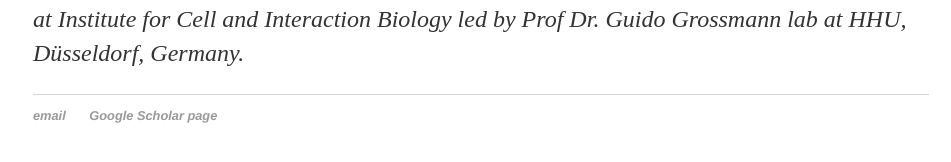
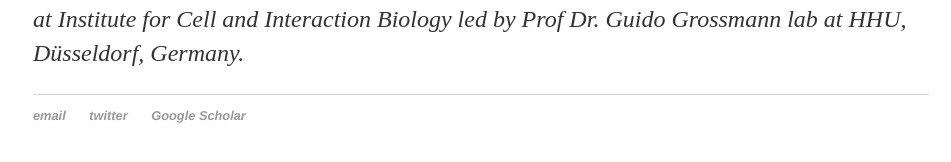
Before and after one commit to milanzupunski/milanzupunski.github.io, a Jekyll site: the page built from index.html, in a window 1280 px wide. Shown: the part 228-390 px from the top of the page, without its empty margins (159-1110 px from the left). Built offline with Jekyll 4.4.1, drawn with Linux system fonts in a browser that asks for light colours; Markdown is read by kramdown in place of the engine named in the settings.

Commit message:
Update default.html

```diff
--- a/_layouts/default.html
+++ b/_layouts/default.html
@@ -22,7 +22,8 @@
 			<footer>
 	    		<ul>
 	        		<li><a href="mailto:milan.zupunski@hhu.de">email</a></li>
-	        		<li><a href="https://scholar.google.com/citations?user=oPjYyFwAAAAJ">Google Scholar page</a></li>
+				<li><a href="https://twitter.com/MilanZupunski">twitter</a></li>
+	        		<li><a href="https://scholar.google.com/citations?user=oPjYyFwAAAAJ">Google Scholar</a></li>
 				</ul>
 			</footer>
 		</body>
```
